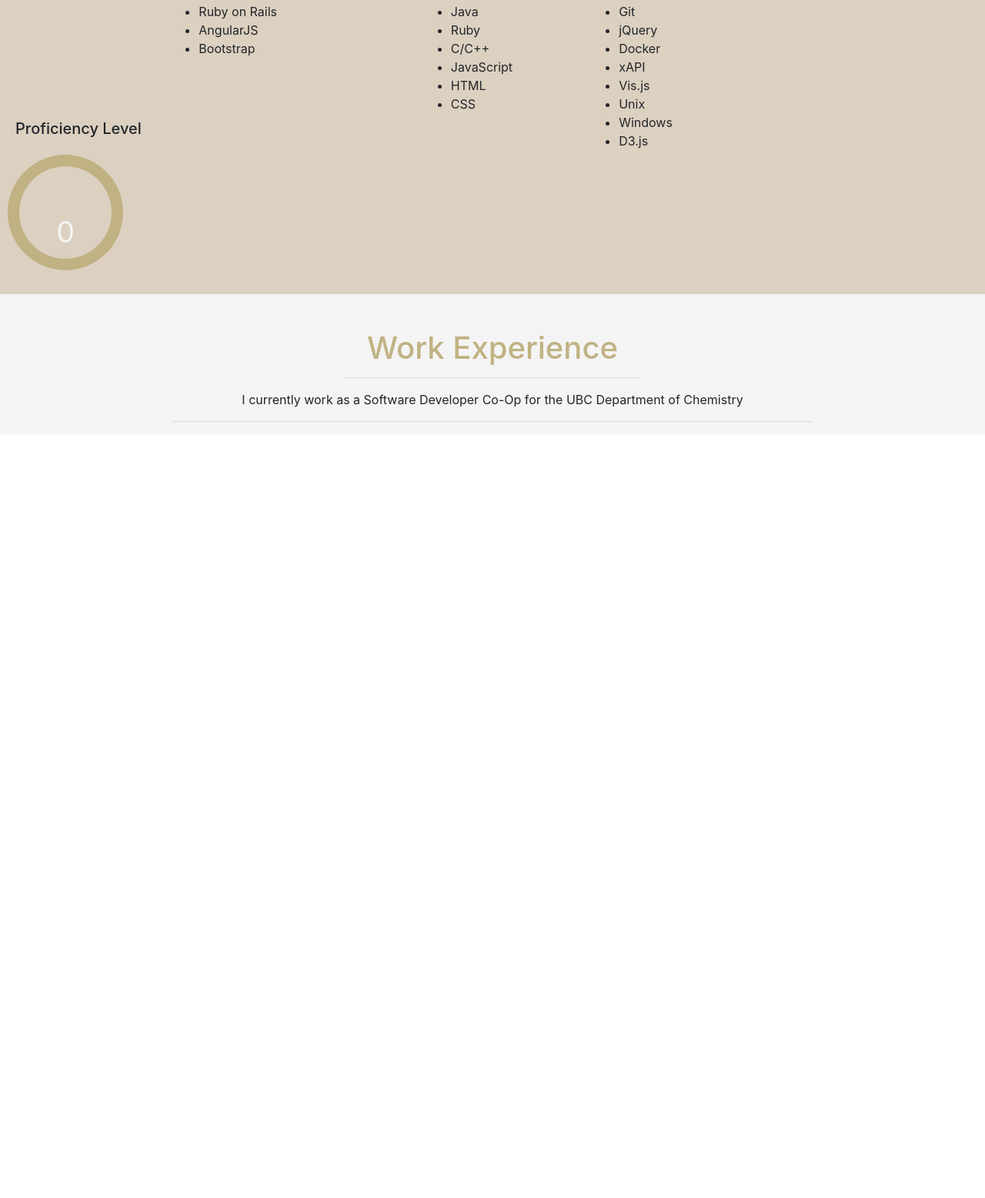
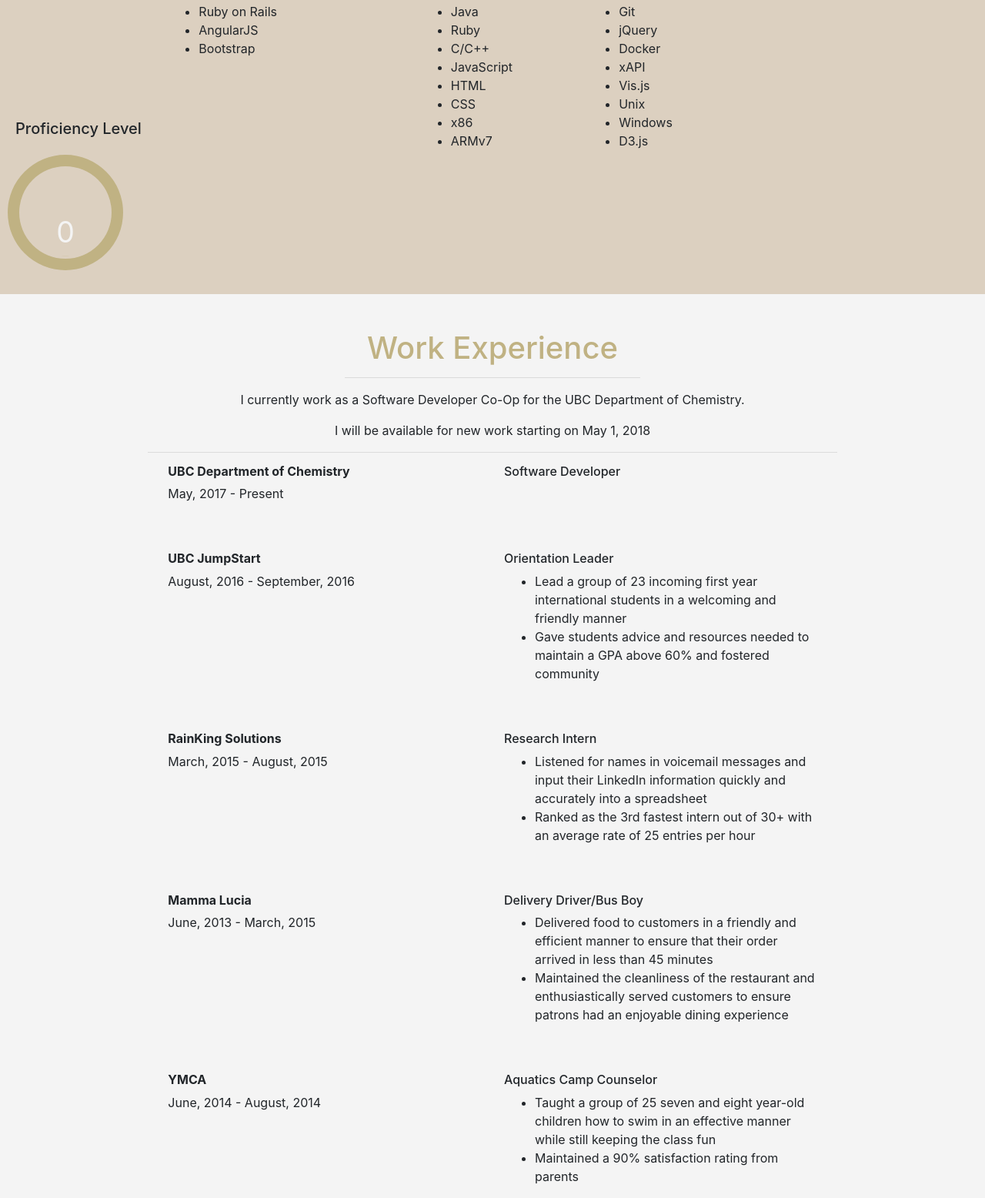
Before and after one commit to cormacjmollitor/Resume-For-Cormac-Mollitor, a website: page index.html in a window 1280 px wide. Shown: the part 2020-3576 px from the top of the page at 77% size. Before the commit the page ends 2584 px from the top, so only its background shows below. Drawn offline with nearby package versions, Linux system fonts and the light colour scheme.

Commit message:
Finished most of experience. Need to add description for UBC Chem Dept. Need to check styling as well

```diff
--- a/index.html
+++ b/index.html
@@ -153,6 +153,8 @@
              <li onmouseover="gauge2.update(60);" onmouseout="gauge2.update(0)">JavaScript</li>
              <li onmouseover="gauge2.update(40);" onmouseout="gauge2.update(0)">HTML</li>
              <li onmouseover="gauge2.update(40);" onmouseout="gauge2.update(0)">CSS</li>
+             <li onmouseover="gauge2.update(20);" onmouseout="gauge2.update(0)">x86</li>
+             <li onmouseover="gauge2.update(20);" onmouseout="gauge2.update(0)">ARMv7</li>
             </ul>
         </div>
         <div class="col-xl-4"><!--Might have to change this for symmetry reasons-->
@@ -177,35 +179,87 @@
           <br><br>
           <h1 class="work-experience-title work-experience-header">Work Experience</h1>
           <hr width="30%">
-          <p class="blurb">I currently work as a Software Developer Co-Op for the UBC Department of Chemistry</p>
-          <hr width="65%"><!--Futz around with this width once you figure out the whole blurb--><!--Also figure out proper spacing so these have equal ends over the main sections-->
+          <p class="blurb">I currently work as a Software Developer Co-Op for the UBC Department of Chemistry.</p>
+          <p class="blurb">I will be available for new work starting on May 1, 2018</p>
+          <hr width="70%"><!--Futz around with this width once you figure out the whole blurb--><!--Also figure out proper spacing so these have equal ends over the main sections-->
+        </div>
+      </div>
+      <div class="row">
+        <div class="col-xl-2"></div>
+        <div class="col-xl-3">
+          <h6 class="work-name"><b>UBC Department of Chemistry</b></h6>
+          <p class="duration">May, 2017 - Present</p>
+        </div>
+        <div class="col-xl-1"></div>
+        <div class="col-xl-4">
+          <h6>Software Developer</h6>
+          <p></p><!--PUT DESCRIPTION HERE WITH LINES SEPERATED USING <br>-->
+        </div>
+      </div>
+      <br><br>
+      <div class="row">
+        <div class="col-xl-2"></div>
+        <div class="col-xl-3">
+          <h6 class="work-name"><b>UBC JumpStart</b></h6>
+          <p class="duration">August, 2016 - September, 2016</p>
+        </div>
+        <div class="col-xl-1"></div>
+        <div class="col-xl-4">
+          <h6>Orientation Leader</h6>
+          <ul>
+            <li>Lead a group of 23 incoming first year international students in a welcoming and friendly manner</li>
+            <li>Gave students advice and resources needed to maintain a GPA above 60% and fostered community</li>
+          </ul>
+        </div>
+      </div>
+      <br><br>
+      <div class="row">
+        <div class="col-xl-2"></div>
+        <div class="col-xl-3">
+          <h6 class="work-name"><b>RainKing Solutions</b></h6>
+          <p class="duration">March, 2015 - August, 2015</p>
+        </div>
+        <div class="col-xl-1"></div>
+        <div class="col-xl-4">
+          <h6>Research Intern</h6>
+          <ul>
+            <li>Listened for names in voicemail messages and input their LinkedIn information quickly and accurately into a spreadsheet</li>
+            <li>Ranked as the 3rd fastest intern out of 30+ with an average rate of 25 entries per hour</li>
+          </ul>
+        </div>
+      </div>
+      <br><br>
+      <div class="row">
+        <div class="col-xl-2"></div>
+        <div class="col-xl-3">
+          <h6 class="work-name"><b>Mamma Lucia</b></h6>
+          <p class="duration">June, 2013 - March, 2015</p>
+        </div>
+        <div class="col-xl-1"></div>
+        <div class="col-xl-4">
+          <h6>Delivery Driver/Bus Boy</h6>
+          <ul>
+            <li>Delivered food to customers in a friendly and efficient manner to ensure that their order arrived in less than 45 minutes</li>
+            <li>Maintained the cleanliness of the restaurant and enthusiastically served customers to ensure patrons had an enjoyable dining experience</li>
+          </ul>
+        </div>
+      </div>
+      <br><br>
+      <div class="row">
+        <div class="col-xl-2"></div>
+        <div class="col-xl-3">
+          <h6 class="work-name"><b>YMCA</b></h6>
+          <p class="duration">June, 2014 - August, 2014</p>
+        </div>
+        <div class="col-xl-1"></div>
+        <div class="col-xl-4">
+          <h6>Aquatics Camp Counselor</h6>
+          <ul>
+            <li>Taught a group of 25 seven and eight year-old children how to swim in an effective manner while still keeping the class fun</li>
+            <li>Maintained a 90% satisfaction rating from parents</li>
+          </ul>
         </div>
       </div>
     </div>
   </body>
 </html>
-<!--Do water fill up thing for skills-->
-
-<!--
-<h6>Web Frameworks</h6>
-         <ul>
-           <li>Ruby on Rails</li>
-           <li>AngularJS</li>
-           <li>Bootstrap</li>
-         </ul>
-         <h6>Languages</h6>
-         <ul>
-           <li>Java</li>
-           <li>Ruby</li>
-           <li>C/C++</li>
-           <li>JavaScript</li>
-           <li>HTML</li>
-           <li>CSS</li>
-         </ul>
-         <h6>Other Technologies</h6>
-         <ul>
-           <li>Git</li>
-           <li>Docker</li>
-           <li>Unix</li>
-         </ul>
--->
```
